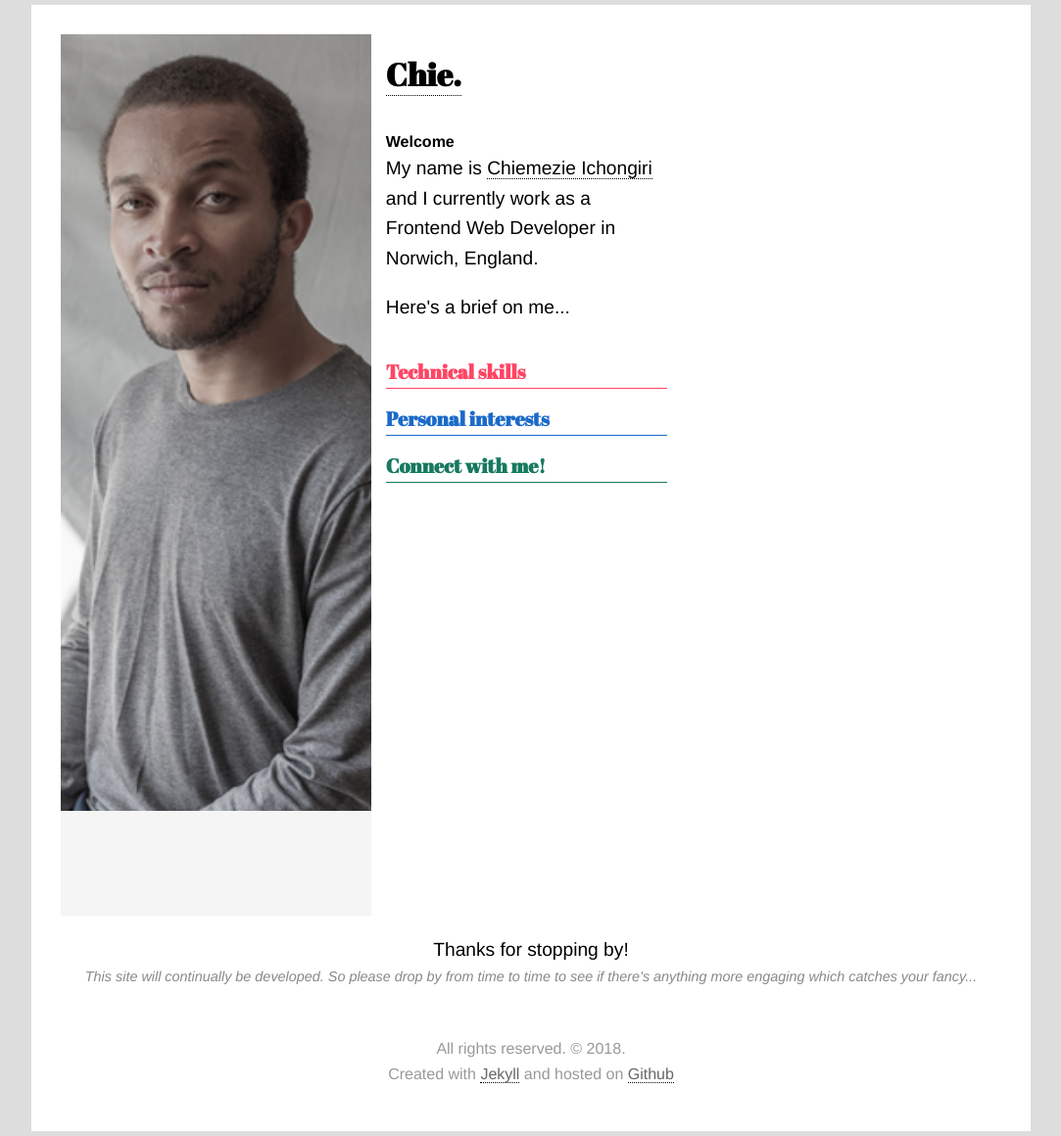
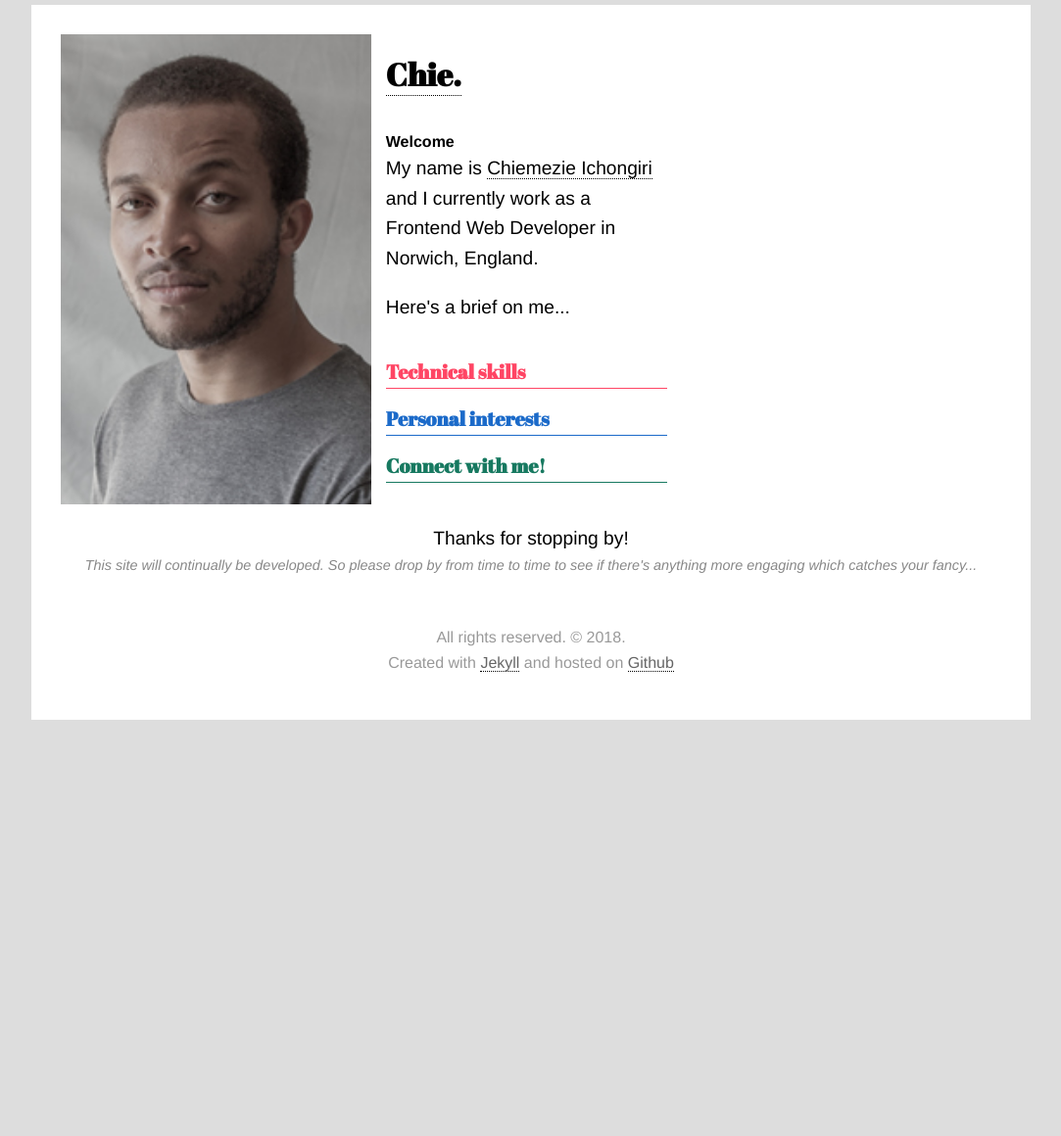
Before and after one commit to chiich/portfolio, a Jekyll site: the page built from index.html, in a window 1280 px wide. Shown: the whole page at 98% size, without its empty margins (98-1181 px from the left). Built offline with Jekyll 4.4.1, drawn with Linux system fonts in a browser that asks for light colours; nearby versions of some CDN libraries; some web fonts are replaced; after the commit the page ends 900 px from its top, so only the background shows below that.

Commit message:
Passportize

```diff
--- a/_sass/_w3.scss
+++ b/_sass/_w3.scss
@@ -58,7 +58,7 @@ h1, h2, h3, h4, h5, h6 {
   padding: 30px;
 
   > .row {
-    height: 100vh;
+    height: 480px;
   }
 }
 .cursive {
@@ -125,7 +125,7 @@ h2 {
   background-color: whitesmoke;
   background-repeat: no-repeat;
   background-position: 0% 0%;
-  background-size: contain;
+  background-size: cover;
   background-image: url('/assets/images/214808-20171105-180x450.jpg');
 }
 
```
